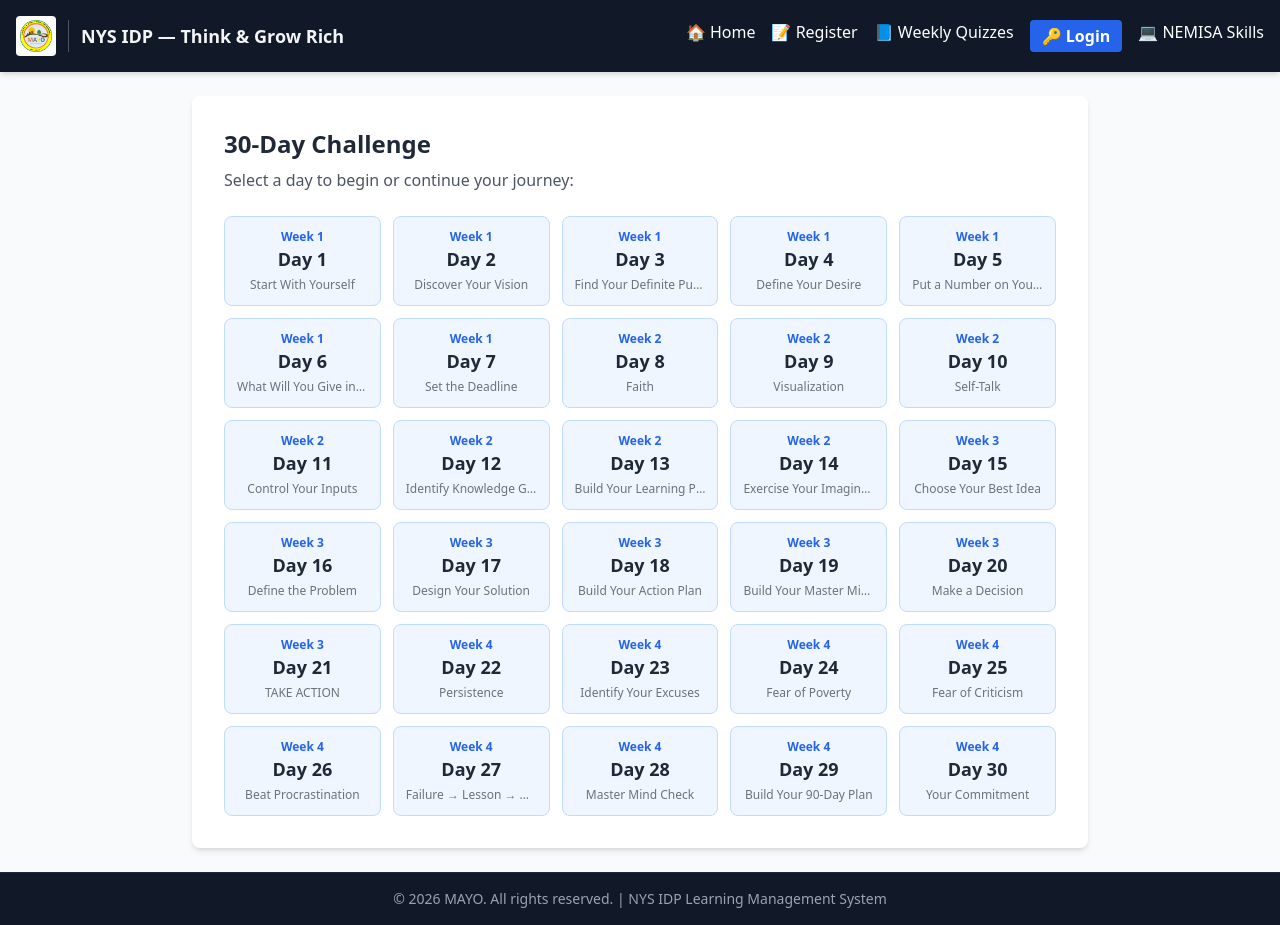
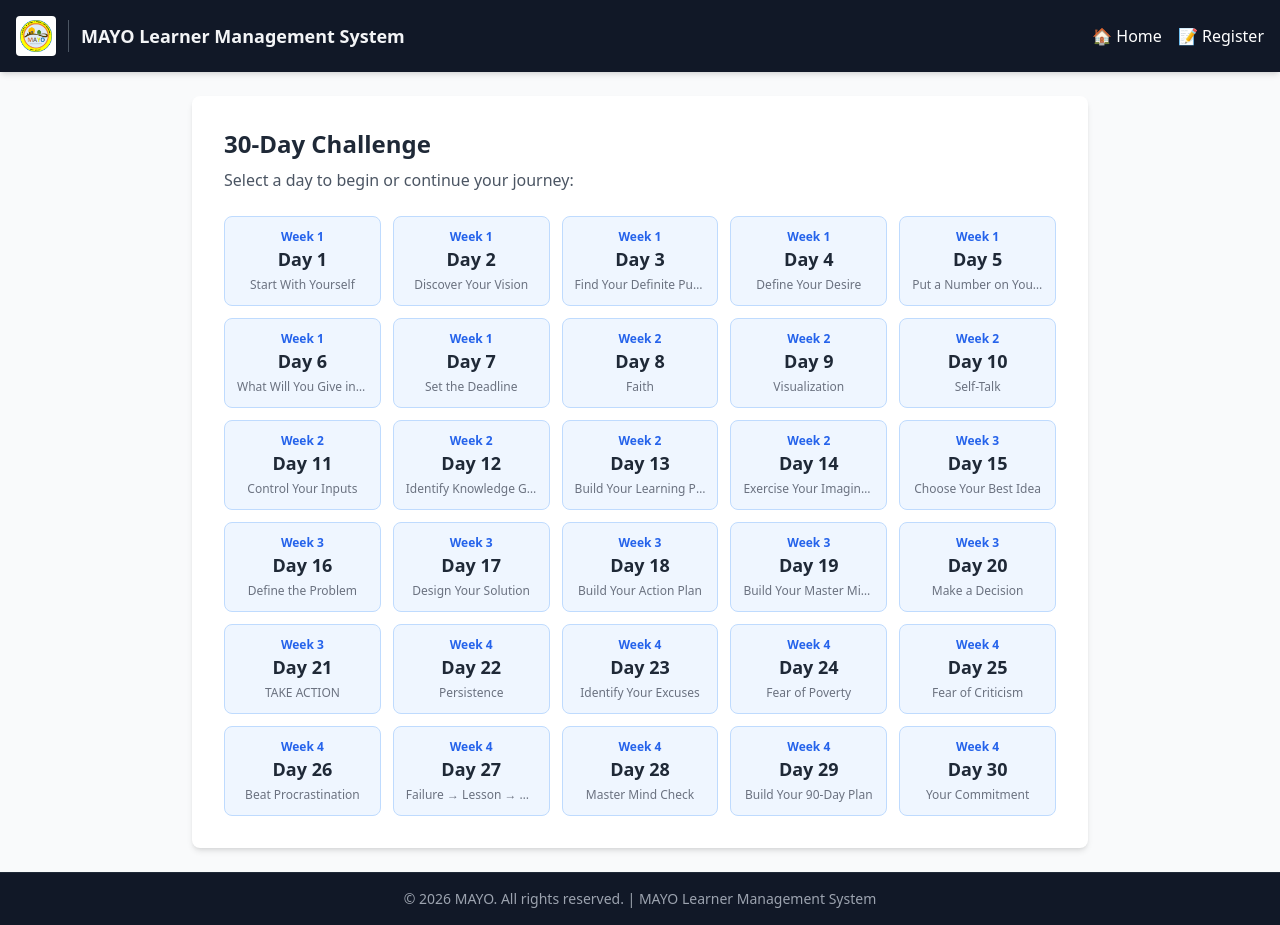
Before and after one commit to Skhumbuz0/nys-idp-lms, a FastAPI app: page /daily-action in a window 1280 px wide. Run offline with FastAPI, Linux system fonts and the light colour scheme; some libraries are stand-ins or nearby versions.

Commit message:
Update footer text to MAYO Learner Management System

```diff
--- a/templates/base.html
+++ b/templates/base.html
@@ -3,7 +3,7 @@
 <head>
     <meta charset="UTF-8">
     <meta name="viewport" content="width=device-width, initial-scale=1.0">
-    <title>NYS IDP LMS - MAYO</title>
+    <title>MAYO Learner Management System</title>
     <script src="https://cdn.tailwindcss.com"></script>
 </head>
 <body class="bg-gray-50 text-gray-800 font-sans flex flex-col min-h-screen">
@@ -11,13 +11,20 @@
     <nav class="bg-gray-900 text-white p-4 shadow-md">
         <div class="container mx-auto flex flex-col sm:flex-row justify-between items-center gap-4">
 
+            <!-- Logo & App Title -->
             <div class="flex items-center gap-3">
                 <img src="/static/mayo-logo.png" alt="MAYO Logo" class="h-10 w-auto bg-white rounded p-1 shadow-sm" onerror="this.style.display='none'">
                 <div class="h-8 w-px bg-gray-600 hidden sm:block"></div>
-                <h1 class="text-lg font-bold text-gray-100">NYS IDP — Think & Grow Rich</h1>
+                <h1 class="text-lg font-bold text-gray-100">MAYO Learner Management System</h1>
             </div>
 
-            <!-- LEARNER NAVIGATION -->
+            <!-- GUEST NAVIGATION (Hidden by default, shown via JS if not logged in) -->
+            <div id="guest-nav" class="hidden flex flex-wrap justify-center gap-4 text-sm sm:text-base">
+                <a href="/" class="hover:text-blue-300 transition">🏠 Home</a>
+                <a href="/register" class="hover:text-blue-300 transition">📝 Register</a>
+            </div>
+
+            <!-- LEARNER NAVIGATION (Hidden by default) -->
             <div id="learner-nav" class="hidden flex flex-wrap justify-center gap-4 text-sm sm:text-base">
                 <a href="/learner-dashboard" class="hover:text-blue-300 font-semibold transition">🏠 My Courses</a>
                 <a href="/my-progress" class="hover:text-purple-300 transition">📘 NYS IDP</a>
@@ -25,25 +32,16 @@
                 <a href="/logout" class="hover:text-red-300 transition">🚪 Logout</a>
             </div>
 
-            <!-- FACILITATOR NAVIGATION -->
+            <!-- FACILITATOR NAVIGATION (Hidden by default) -->
             <div id="facilitator-nav" class="hidden flex flex-wrap justify-center gap-4 text-sm sm:text-base">
                 <a href="/" class="hover:text-blue-300 transition">🏠 Home</a>
                 <a href="/facilitator" class="hover:text-yellow-400 font-semibold transition">📋 Facilitator Dashboard</a>
                 <a href="/logout" class="hover:text-red-300 transition">🚪 Logout</a>
             </div>
-
-            <!-- GUEST NAVIGATION -->
-            <div id="guest-nav" class="flex flex-wrap justify-center gap-4 text-sm sm:text-base">
-                <a href="/" class="hover:text-blue-300 transition">🏠 Home</a>
-                <a href="/register" class="hover:text-blue-300 transition">📝 Register</a>
-                <a href="/quizzes" class="hover:text-purple-300 transition">📘 Weekly Quizzes</a>
-                <a href="/login" class="bg-blue-600 hover:bg-blue-700 px-3 py-1 rounded transition font-semibold">🔑 Login</a>
-                <a href="/nemisa" class="hover:text-green-300 transition">💻 NEMISA Skills</a>
-            </div>
         </div>
 
-        <!-- User Banner -->
-        <div id="user-banner" class="hidden container mx-auto mt-3 bg-blue-800 text-white px-4 py-2 rounded text-sm">
+        <!-- User Banner (Hidden by default) -->
+        <div id="user-banner" class="hidden container mx-auto mt-3 bg-blue-800 text-white px-4 py-2 rounded text-sm text-center sm:text-left">
             <span id="role-badge" class="bg-blue-600 px-2 py-1 rounded text-xs font-bold mr-2"></span>
             Welcome, <strong id="user-name-display"></strong>
             <span class="ml-2 bg-blue-600 px-2 py-1 rounded font-mono text-xs" id="user-id-display"></span>
@@ -55,14 +53,22 @@
     </main>
 
     <footer class="bg-gray-900 text-gray-400 text-center p-4 text-sm mt-auto border-t border-gray-800">
-        <p>&copy; 2026 MAYO. All rights reserved. | NYS IDP Learning Management System</p>
+        <p>&copy; 2026 MAYO. All rights reserved. | MAYO Learner Management System</p>
     </footer>
 
     <script>
+        // Check login state
         const role = localStorage.getItem('nys_role');
         const savedPid = localStorage.getItem('nys_participant_id');
         const savedName = localStorage.getItem('nys_participant_name');
 
+        // 1. Hide ALL navs first to prevent any duplicates
+        document.getElementById('guest-nav').classList.add('hidden');
+        document.getElementById('learner-nav').classList.add('hidden');
+        document.getElementById('facilitator-nav').classList.add('hidden');
+        document.getElementById('user-banner').classList.add('hidden');
+
+        // 2. Show ONLY the correct nav based on login state
         if (role === 'learner' && savedPid) {
             document.getElementById('learner-nav').classList.remove('hidden');
             document.getElementById('user-banner').classList.remove('hidden');
@@ -76,6 +82,7 @@
             document.getElementById('user-name-display').textContent = 'Admin';
             document.getElementById('user-id-display').style.display = 'none';
         } else {
+            // Default to guest
             document.getElementById('guest-nav').classList.remove('hidden');
         }
     </script>
```
